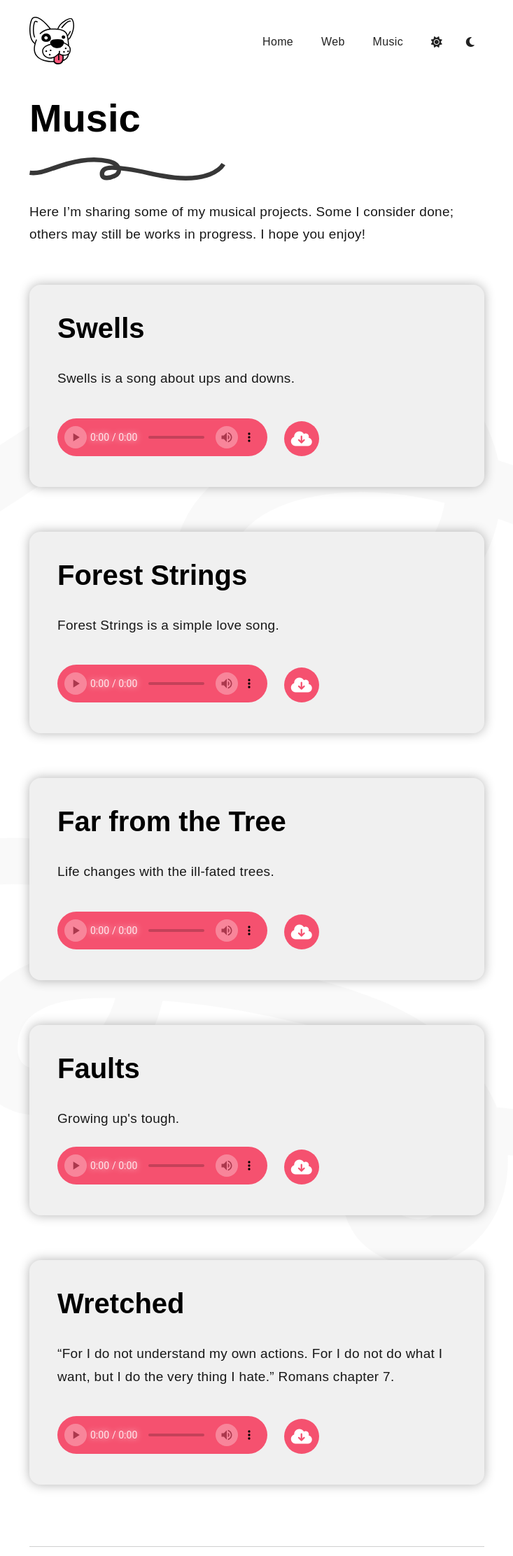
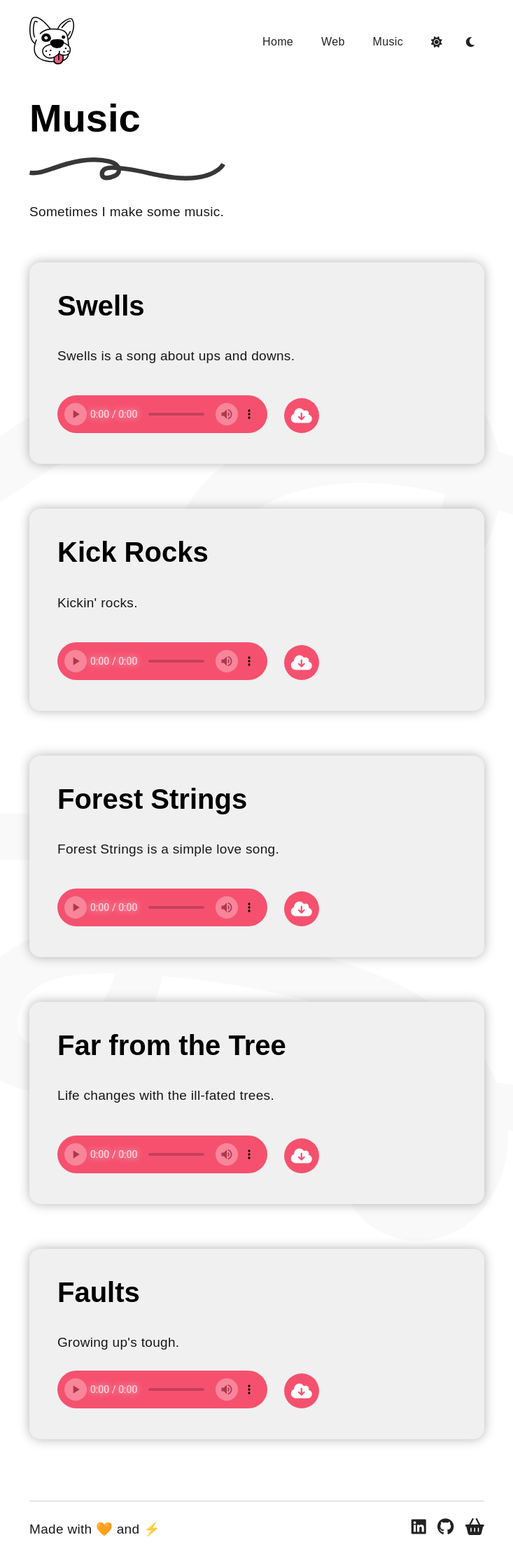
Before and after one commit to tylerwoodcook/linepup_com, a PHP site: page /music in a window 1280 px wide. Shown: the top 2224 px of the page at 70% size, without its empty margins (273-1006 px from the left). After the commit the page ends 2197 px from the top, so only its background shows below. Run offline with PHP 8.4, Linux system fonts and the light colour scheme; some libraries are stand-ins or nearby versions; some web fonts are replaced.

Commit message:
update songs & music page (#19)

```diff
--- a/music/index.php
+++ b/music/index.php
@@ -1,6 +1,14 @@
 <?php
 $pageTitle = 'Linepup - Music';
 include('../header.php');
+
+// Add song file variables
+$farFromTheTree = 'far-from-the-tree-1-21-26.mp3';
+$faults = 'faults-11-25-2023.mp3';
+$forestStrings = 'forest-strings-1-26-26.mp3';
+$kickRocks = 'kick-rocks-2-18-26.wav';
+$swells = 'swells-1-5-26.mp3';
+
 ?>
 
 <div class="music-background">
@@ -28,7 +36,7 @@ include('../header.php');
         </g>
     </svg>
 
-    <p class="mb-56">Here I’m sharing some of my musical projects. Some I consider done; others may still be works in progress. I hope you enjoy!</p>
+    <p class="mb-56">Sometimes I make some music.</p>
 
 
     <!-- SWELLS -->
@@ -40,11 +48,33 @@ include('../header.php');
         <div style="display: flex; flex-wrap: wrap; width: 100%; gap: 24px; align-items: center;">
             <div>
                 <audio controls="">
-                    <source src="swells-1-5-26.mp3" type="audio/mpeg">Your browser does not support the audio tag.
+                    <source src="<?php echo $swells; ?>" type="audio/mpeg">Your browser does not support the audio tag.
                 </audio>
             </div>
             <div>
-                <a href="swells-1-5-26.mp3" download="">
+                <a href="<?php echo $swells; ?>" download="">
+                    <div class="download-audio" title="Download Song">
+                        <i class="fa-solid fa-cloud-arrow-down" style="font-size: 24px; color: white;" aria-hidden="true"></i>
+                    </div>
+                </a>
+            </div>
+        </div>
+    </div>
+
+    <!-- KICK ROCKS -->
+    <div class="post-container">
+        <h2>Kick Rocks</h2>
+
+        <p style="margin-bottom: 40px;">Kickin' rocks.</p>
+
+        <div style="display: flex; flex-wrap: wrap; width: 100%; gap: 24px; align-items: center;">
+            <div>
+                <audio controls="">
+                    <source src="<?php echo $kickRocks; ?>" type="audio/mpeg">Your browser does not support the audio tag.
+                </audio>
+            </div>
+            <div>
+                <a href="<?php echo $kickRocks; ?>" download="">
                     <div class="download-audio" title="Download Song">
                         <i class="fa-solid fa-cloud-arrow-down" style="font-size: 24px; color: white;" aria-hidden="true"></i>
                     </div>
@@ -62,11 +92,11 @@ include('../header.php');
         <div style="display: flex; flex-wrap: wrap; width: 100%; gap: 24px; align-items: center;">
             <div>
                 <audio controls="">
-                    <source src="forest-strings-1-9-26.mp3" type="audio/mpeg">Your browser does not support the audio tag.
+                    <source src="<?php echo $forestStrings; ?>" type="audio/mpeg">Your browser does not support the audio tag.
                 </audio>
             </div>
             <div>
-                <a href="forest-strings-1-9-26.mp3" download="">
+                <a href="<?php echo $forestStrings; ?>" download="">
                     <div class="download-audio" title="Download Song">
                         <i class="fa-solid fa-cloud-arrow-down" style="font-size: 24px; color: white;" aria-hidden="true"></i>
                     </div>
@@ -85,11 +115,11 @@ include('../header.php');
         <div style="display: flex; flex-wrap: wrap; width: 100%; gap: 24px; align-items: center;">
             <div>
                 <audio controls="">
-                    <source src="far-from-the-tree-2-24-2025.mp3" type="audio/mpeg">Your browser does not support the audio tag.
+                    <source src="<?php echo $farFromTheTree; ?>" type="audio/mpeg">Your browser does not support the audio tag.
                 </audio>
             </div>
             <div>
-                <a href="far-from-the-tree-2-24-2025.mp3" download="">
+                <a href="<?php echo $farFromTheTree; ?>" download="">
                     <div class="download-audio" title="Download Song">
                         <i class="fa-solid fa-cloud-arrow-down" style="font-size: 24px; color: white;" aria-hidden="true"></i>
                     </div>
@@ -111,11 +141,11 @@ include('../header.php');
         <div style="display: flex; flex-wrap: wrap; width: 100%; gap: 24px; align-items: center;">
             <div>
                 <audio controls="">
-                    <source src="faults-11-25-2023.mp3" type="audio/mpeg">Your browser does not support the audio tag.
+                    <source src="<?php echo $faults; ?>" type="audio/mpeg">Your browser does not support the audio tag.
                 </audio>
             </div>
             <div>
-                <a href="faults-11-25-2023.mp3" download="">
+                <a href="<?php echo $faults; ?>" download="">
                     <div class="download-audio" title="Download Song">
                         <i class="fa-solid fa-cloud-arrow-down" style="font-size: 24px; color: white;" aria-hidden="true"></i>
                     </div>
@@ -123,30 +153,6 @@ include('../header.php');
             </div>
         </div>
     </div>
-
-
-    <!-- WRETCHED -->
-    <div class="post-container">
-        <h2>Wretched</h2>
-
-        <p style="margin-bottom: 40px;">“For I do not understand my own actions. For I do not do what I want, but I do the very thing I hate.” Romans chapter 7.</p>
-
-        <div style="display: flex; flex-wrap: wrap; width: 100%; gap: 24px; align-items: center;">
-            <div>
-                <audio controls="">
-                    <source src="wretched-2-19-2024.mp3" type="audio/mpeg">Your browser does not support the audio tag.
-                </audio>
-            </div>
-            <div>
-                <a href="wretched-2-19-2024.mp3" download="">
-                    <div class="download-audio" title="Download Song">
-                        <i class="fa-solid fa-cloud-arrow-down" style="font-size: 24px; color: white;" aria-hidden="true"></i>
-                    </div>
-                </a>
-            </div>
-        </div>
-    </div>
-
 
 
 </div>
```
Also changed, not shown: 6 other files.
